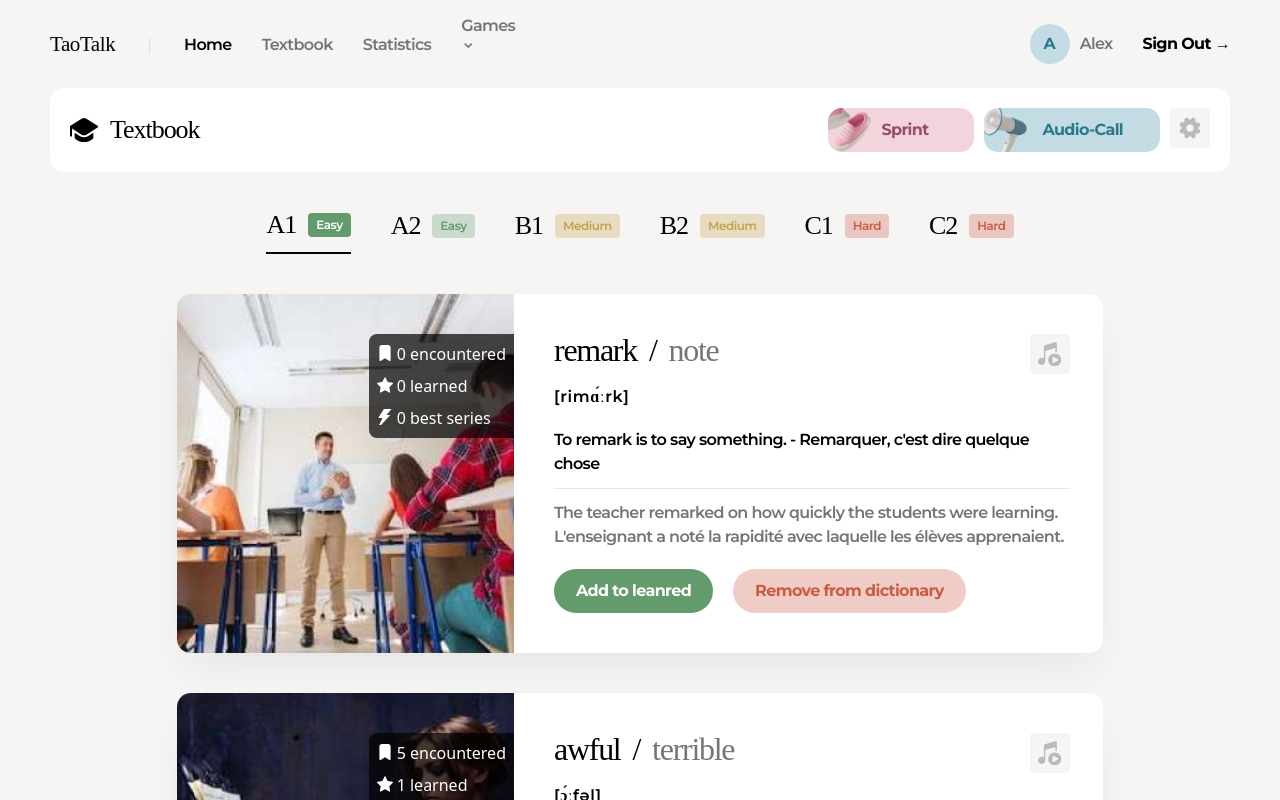
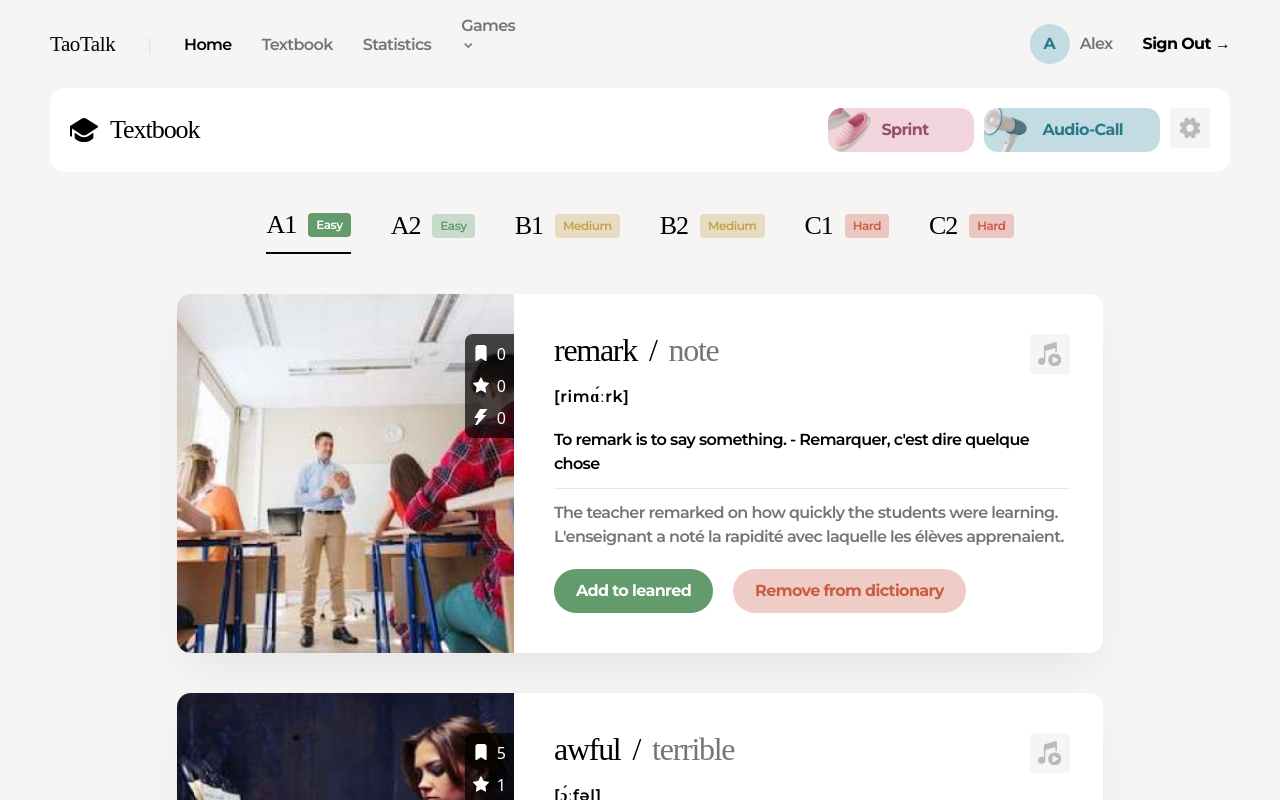
Before and after one commit to taodemy/taotalk, a Next.js app: page /textbook in a window 1280 px wide. Shown: the top 800 px of the page. Built offline with nearby package versions, Linux system fonts and the light colour scheme; a web font is replaced by a local one.

Commit message:
feat: modify buttonContainer style

```diff
--- a/src/components/Textbook/WordDetail.tsx
+++ b/src/components/Textbook/WordDetail.tsx
@@ -29,18 +29,18 @@ const WordDetail = (props: wordDetailProps) => {
         <div className={Styles.buttonContainer}>
           <button>
             <img src="flag.svg" alt="encountered icon" />
-            <p>&nbsp;{props.encountered}</p>
-            <p>&nbsp;encountered</p>
+            <p>{props.encountered}</p>
+            <p className={Styles.hidden}>encountered</p>
           </button>
           <button>
             <img src="star.svg" alt="learned icon" />
-            <p>&nbsp;{props.learned}</p>
-            <p>&nbsp;learned</p>
+            <p>{props.learned}</p>
+            <p className={Styles.hidden}>learned</p>
           </button>
           <button>
             <img src="thunder.svg" alt="bestSeries icon" />
-            <p>&nbsp;{props.bestSeries}</p>
-            <p>&nbsp;best series</p>
+            <p>{props.bestSeries}</p>
+            <p className={Styles.hidden}>best series</p>
           </button>
         </div>
       </div>
--- a/src/components/Textbook/textbook.module.scss
+++ b/src/components/Textbook/textbook.module.scss
@@ -129,7 +129,7 @@
                 border: solid 1px $greyIcon;
                 border-radius: 4px;
               }
-              /* On mouse-over, add a grey background color */
+              /* On mouse-over, add a greyLight background color */
               .container:hover input ~ .checkmark {
                 background-color: $greyLight;
               }
@@ -157,19 +157,12 @@
                 border-width: 0 2px 2px 0;
                 transform: rotate(45deg);
               }
-
-
             }
-
-
           }
         }
       }
     }
   }
-
-
-
 
   // styles for subHeading
 
@@ -237,16 +230,21 @@
 
       button{
         display: flex;
+        gap:8px;
         img{
           width: 16px;
           height: 16px;
           margin-top: 3px;
         }
+        .hidden{
+          display: none;
+        }
+      }
+      &:hover .hidden {
+        display: block;
       }
     }
-    }
-
-
+  }
 
     .rightDetail{
       padding: 40px 33px 40px 40px;
```
